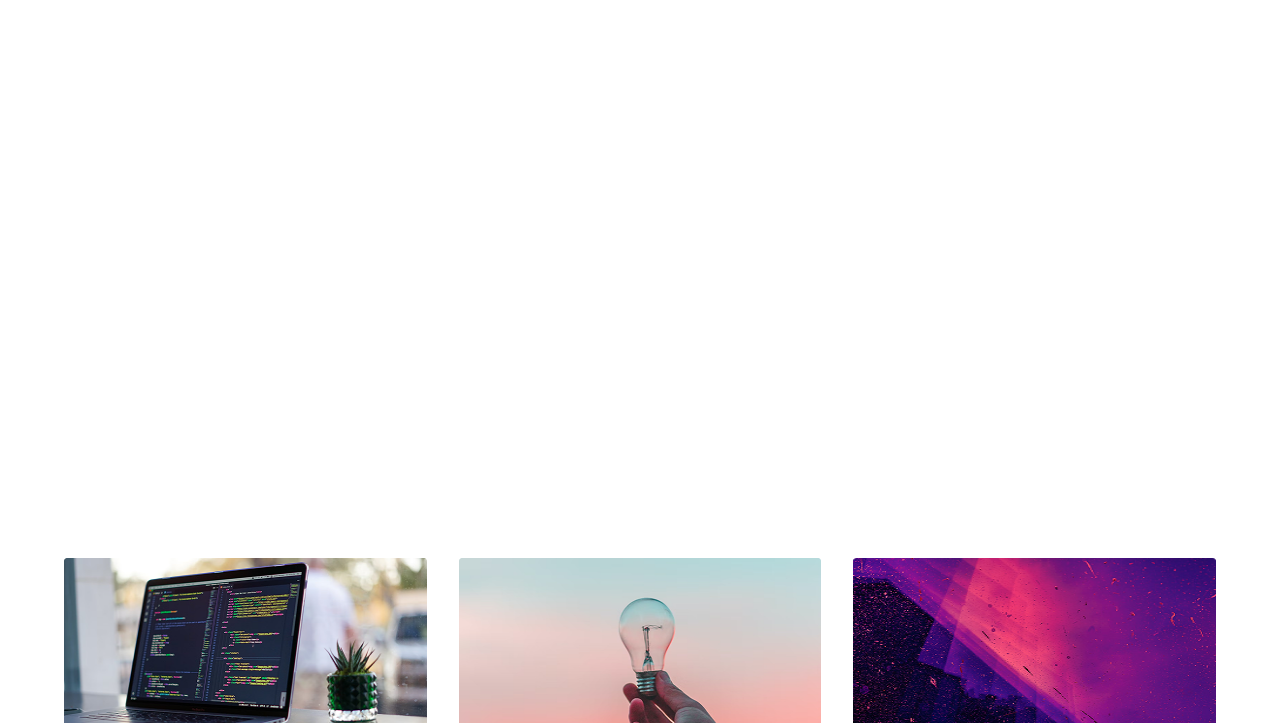
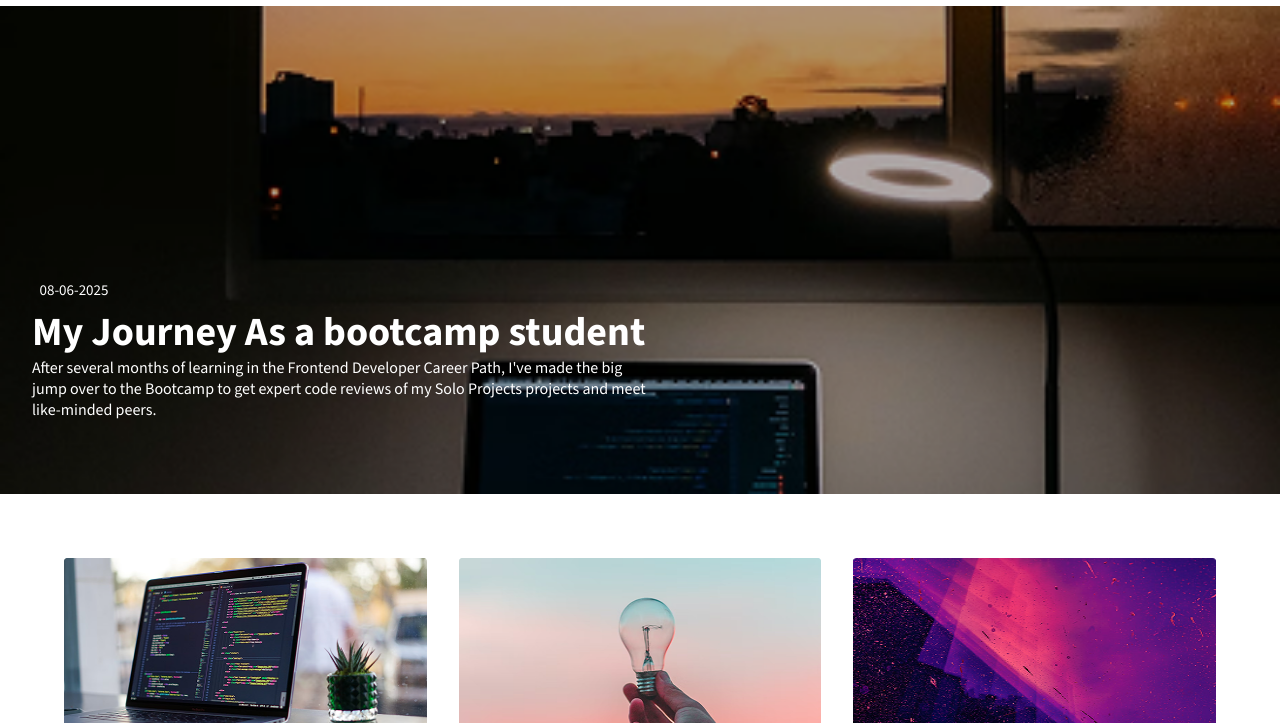
Before and after one commit to AqsaShahzad04/responsive-Learning-Journel, a website built with Vite: page index.html in a window 1280 px wide. Shown: the part 77-800 px from the top of the page. Built offline with nearby package versions, Linux system fonts and the light colour scheme; files whose address does not match are found by name.

Commit message:
npm installed

```diff
--- a/css/style.css
+++ b/css/style.css
@@ -63,7 +63,7 @@ header{
 }
 #home-header{
      color:white;
-    background-image: url('../public/images/article-image-hero.png');
+    background-image: url('/images/article-image-hero.png');
     background-repeat: no-repeat;
     background-size: cover;
 }
```
Also changed, not shown: vite.config.mjs (renamed from vite.config.js), 1 other file.
